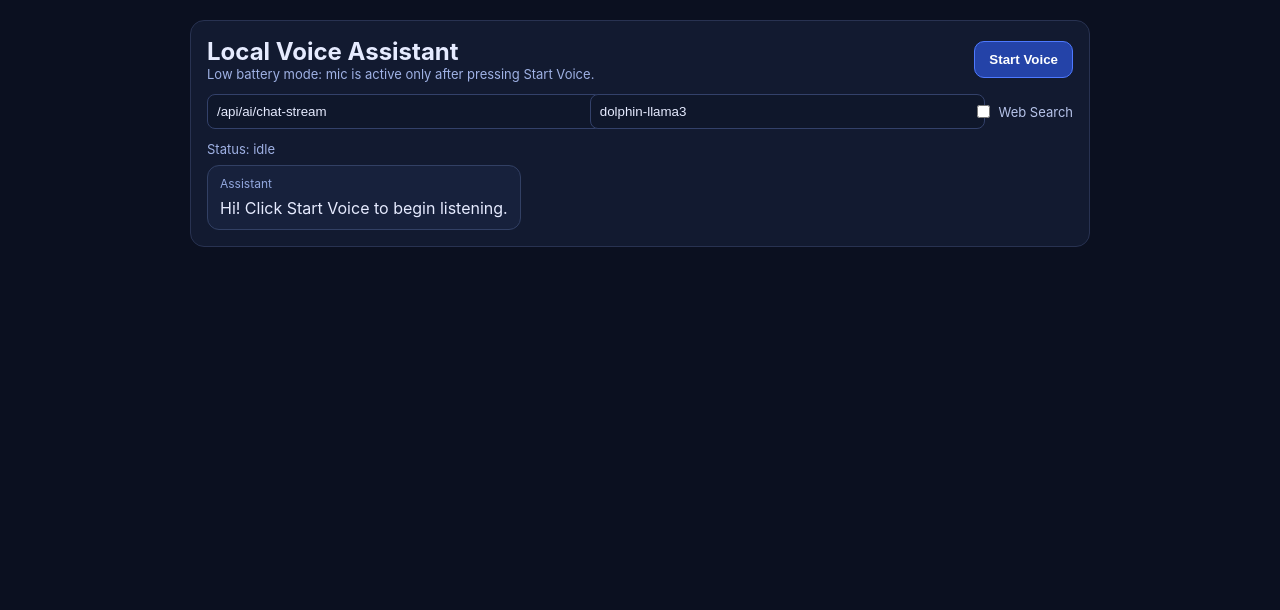
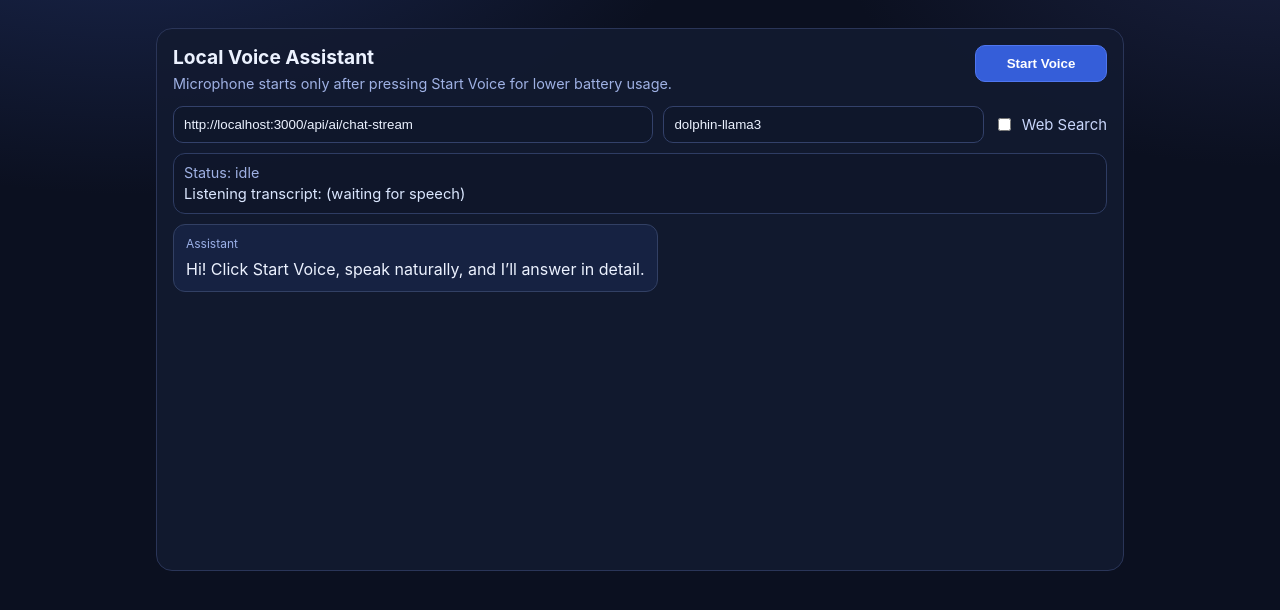
Before and after one commit to RahulRajeevan-4/MyOwnGPT, a website: page index.html in a window 1280 px wide. Drawn offline with nearby package versions, Linux system fonts and the light colour scheme.

Commit message:
Fix 5500 API URL issue and improve voice assistant UX

```diff
--- a/index.html
+++ b/index.html
@@ -8,26 +8,147 @@
     <script crossorigin src="https://unpkg.com/react-dom@18/umd/react-dom.development.js"></script>
     <script src="https://unpkg.com/@babel/standalone/babel.min.js"></script>
     <style>
-      body { margin: 0; font-family: Inter, system-ui, sans-serif; background: #0b1020; color: #e6ebff; }
-      .app { max-width: 900px; margin: 0 auto; padding: 20px; }
-      .card { background: #121a30; border: 1px solid #283251; border-radius: 14px; padding: 16px; }
-      .top { display: flex; justify-content: space-between; align-items: center; gap: 12px; margin-bottom: 12px; }
-      .btn { border: 1px solid #4e79ff; background: #2443a8; color: #fff; padding: 10px 14px; border-radius: 10px; cursor: pointer; font-weight: 700; }
-      .btn.stop { background: #7e1f31; border-color: #c23a58; }
-      .btn:disabled { opacity: 0.5; cursor: not-allowed; }
-      .meta { color: #9fb1e4; font-size: 13px; }
-      .controls { display: grid; grid-template-columns: 1fr 1fr auto; gap: 8px; margin-bottom: 12px; }
-      input[type="text"] { width: 100%; background: #0f172b; color: #e6ebff; border: 1px solid #33416a; border-radius: 8px; padding: 9px; }
-      label { display: flex; align-items: center; gap: 6px; font-size: 13px; color: #b7c4ea; }
-      .chat { max-height: 62vh; overflow: auto; display: flex; flex-direction: column; gap: 10px; }
-      .msg { border-radius: 12px; padding: 10px 12px; border: 1px solid #324064; white-space: pre-wrap; line-height: 1.4; }
-      .user { background: #1a2f63; align-self: flex-end; max-width: 80%; }
-      .assistant { background: #17213c; align-self: flex-start; max-width: 92%; }
-      .small { color: #92a7de; font-size: 12px; margin-bottom: 4px; }
+      :root {
+        --bg: #0b1020;
+        --panel: #121a30;
+        --panel-soft: #0f172b;
+        --text: #ecf2ff;
+        --muted: #9fb1e4;
+        --border: #2a3558;
+        --primary: #355ed9;
+        --primary-border: #4f76ef;
+        --danger: #7e1f31;
+        --danger-border: #c23a58;
+      }
+
+      * { box-sizing: border-box; }
+
+      body {
+        margin: 0;
+        min-height: 100vh;
+        font-family: Inter, system-ui, -apple-system, Segoe UI, Roboto, Helvetica, Arial, sans-serif;
+        background:
+          radial-gradient(1000px 600px at 10% -20%, #1d2b57 0%, transparent 60%),
+          radial-gradient(900px 500px at 100% -10%, #1a2140 0%, transparent 50%),
+          var(--bg);
+        color: var(--text);
+      }
+
+      .container {
+        max-width: 1000px;
+        margin: 28px auto;
+        padding: 0 16px;
+      }
+
+      .panel {
+        background: rgba(18, 26, 48, 0.9);
+        border: 1px solid var(--border);
+        border-radius: 16px;
+        padding: 16px;
+      }
+
+      .top {
+        display: flex;
+        justify-content: space-between;
+        align-items: flex-start;
+        gap: 12px;
+        margin-bottom: 14px;
+      }
+
+      h1 {
+        margin: 0;
+        font-size: 1.2rem;
+      }
+
+      .subtitle {
+        margin-top: 6px;
+        font-size: 0.9rem;
+        color: var(--muted);
+      }
+
+      .btn {
+        border: 1px solid var(--primary-border);
+        background: var(--primary);
+        color: #fff;
+        padding: 10px 14px;
+        border-radius: 10px;
+        cursor: pointer;
+        font-weight: 700;
+        min-width: 132px;
+      }
+
+      .btn.stop {
+        background: var(--danger);
+        border-color: var(--danger-border);
+      }
+
+      .btn:disabled { opacity: 0.55; cursor: not-allowed; }
+
+      .meta-row {
+        display: grid;
+        grid-template-columns: 1.5fr 1fr auto;
+        gap: 10px;
+        margin-bottom: 10px;
+      }
+
+      @media (max-width: 760px) {
+        .meta-row { grid-template-columns: 1fr; }
+      }
+
+      input[type="text"] {
+        width: 100%;
+        background: var(--panel-soft);
+        color: var(--text);
+        border: 1px solid #33416a;
+        border-radius: 10px;
+        padding: 10px;
+      }
+
+      .checkbox {
+        display: flex;
+        align-items: center;
+        gap: 8px;
+        color: #c9d6fb;
+        font-size: 0.93rem;
+      }
+
+      .status-card {
+        background: rgba(15, 23, 43, 0.9);
+        border: 1px solid #2e3c63;
+        border-radius: 12px;
+        padding: 10px;
+        margin-bottom: 10px;
+      }
+
+      .status-line { color: var(--muted); font-size: 0.9rem; }
+      .live-line { margin-top: 4px; font-size: 0.92rem; color: #dbe7ff; }
+
+      .chat {
+        max-height: 62vh;
+        min-height: 330px;
+        overflow: auto;
+        display: flex;
+        flex-direction: column;
+        gap: 10px;
+        padding-right: 2px;
+      }
+
+      .msg {
+        border-radius: 12px;
+        padding: 10px 12px;
+        border: 1px solid #324064;
+        white-space: pre-wrap;
+        line-height: 1.5;
+      }
+
+      .user { background: #213a77; align-self: flex-end; max-width: 80%; }
+      .assistant { background: #162242; align-self: flex-start; max-width: 92%; }
+      .small { color: #9bb0e8; font-size: 12px; margin-bottom: 4px; }
     </style>
   </head>
   <body>
     <div id="root"></div>
+
     <script type="text/babel">
       const { useEffect, useMemo, useRef, useState } = React;
 
@@ -40,15 +161,24 @@ Response style rules:
 4) If uncertain, state assumptions clearly.
 5) Keep context from earlier user turns and resolve follow-up references.`;
 
+      const inferDefaultApi = () => {
+        const { protocol, hostname, port } = window.location;
+        const sameHostApi = `${protocol}//${hostname}:3000/api/ai/chat-stream`;
+
+        if (port === "3000") return "/api/ai/chat-stream";
+        return sameHostApi;
+      };
+
       function App() {
         const [messages, setMessages] = useState([
-          { role: "assistant", content: "Hi! Click Start Voice to begin listening." },
+          { role: "assistant", content: "Hi! Click Start Voice, speak naturally, and I’ll answer in detail." },
         ]);
         const [model, setModel] = useState("dolphin-llama3");
-        const [apiUrl, setApiUrl] = useState("/api/ai/chat-stream");
+        const [apiUrl, setApiUrl] = useState(inferDefaultApi());
         const [voiceEnabled, setVoiceEnabled] = useState(false);
         const [status, setStatus] = useState("idle");
         const [webSearch, setWebSearch] = useState(false);
+        const [liveTranscript, setLiveTranscript] = useState("");
 
         const recognitionRef = useRef(null);
         const listeningRef = useRef(false);
@@ -57,9 +187,7 @@ Response style rules:
         const conversationRef = useRef([{ role: "system", content: SYSTEM_PROMPT }]);
         const chatRef = useRef(null);
 
-        const speechSupported = useMemo(() => {
-          return !!(window.SpeechRecognition || window.webkitSpeechRecognition);
-        }, []);
+        const speechSupported = useMemo(() => !!(window.SpeechRecognition || window.webkitSpeechRecognition), []);
 
         useEffect(() => {
           if (!chatRef.current) return;
@@ -68,6 +196,7 @@ Response style rules:
 
         useEffect(() => {
           if (!speechSupported) return;
+
           const SpeechRecognition = window.SpeechRecognition || window.webkitSpeechRecognition;
           const recognition = new SpeechRecognition();
           recognition.continuous = true;
@@ -75,11 +204,16 @@ Response style rules:
           recognition.lang = "en-US";
 
           recognition.onresult = (event) => {
+            let interimText = "";
             let finalText = "";
+
             for (let i = event.resultIndex; i < event.results.length; i += 1) {
               const result = event.results[i];
               if (result.isFinal) finalText += result[0].transcript;
+              else interimText += result[0].transcript;
             }
+
+            setLiveTranscript((interimText || finalText).trim());
 
             const transcript = finalText.trim();
             if (!transcript) return;
@@ -94,12 +228,13 @@ Response style rules:
               streamAbortRef.current = null;
             }
 
+            setLiveTranscript("");
             askAssistant(transcript);
           };
 
           recognition.onend = () => {
             if (listeningRef.current) {
-              recognition.start();
+              try { recognition.start(); } catch {}
             }
           };
 
@@ -112,13 +247,14 @@ Response style rules:
             listeningRef.current = false;
             recognition.stop();
           };
-        }, [speechSupported]);
+        }, [speechSupported, apiUrl, model, webSearch, voiceEnabled]);
 
         async function askAssistant(userText) {
           const userMessage = { role: "user", content: userText };
           const currentConversation = [...conversationRef.current, userMessage];
           conversationRef.current = currentConversation;
-          setMessages((prev) => [...prev, userMessage, { role: "assistant", content: "..." }]);
+
+          setMessages((prev) => [...prev, userMessage, { role: "assistant", content: "Thinking..." }]);
           setStatus("thinking");
 
           const controller = new AbortController();
@@ -133,7 +269,11 @@ Response style rules:
               signal: controller.signal,
             });
 
-            if (!response.ok || !response.body) throw new Error("Streaming failed.");
+            if (!response.ok || !response.body) {
+              const details = await response.text().catch(() => "");
+              throw new Error(details || `Streaming failed (${response.status})`);
+            }
+
             const reader = response.body.getReader();
             const decoder = new TextDecoder("utf-8");
             let buffer = "";
@@ -141,6 +281,7 @@ Response style rules:
             while (true) {
               const { value, done } = await reader.read();
               if (done) break;
+
               buffer += decoder.decode(value, { stream: true });
               const parts = buffer.split("\n\n");
               buffer = parts.pop() || "";
@@ -148,11 +289,14 @@ Response style rules:
               for (const part of parts) {
                 const line = part.split("\n").find((l) => l.startsWith("data:"));
                 if (!line) continue;
+
                 const payload = line.replace("data:", "").trim();
                 if (!payload) continue;
+
                 let parsed;
                 try { parsed = JSON.parse(payload); } catch { continue; }
                 const chunk = parsed?.message?.content || "";
+
                 if (chunk) {
                   assistantText += chunk;
                   setMessages((prev) => {
@@ -165,7 +309,6 @@ Response style rules:
             }
 
             conversationRef.current = [...conversationRef.current, { role: "assistant", content: assistantText }];
-            setStatus(listeningRef.current ? "listening" : "idle");
 
             if (voiceEnabled && assistantText) {
               const utterance = new SpeechSynthesisUtterance(assistantText);
@@ -180,15 +323,14 @@ Response style rules:
                 setStatus(listeningRef.current ? "listening" : "idle");
               };
               window.speechSynthesis.speak(utterance);
+            } else {
+              setStatus(listeningRef.current ? "listening" : "idle");
             }
           } catch (error) {
             if (error.name !== "AbortError") {
               setMessages((prev) => {
                 const next = [...prev];
-                next[next.length - 1] = {
-                  role: "assistant",
-                  content: `Error: ${error.message}`,
-                };
+                next[next.length - 1] = { role: "assistant", content: `Error: ${error.message}` };
                 return next;
               });
               setStatus("error");
@@ -203,7 +345,7 @@ Response style rules:
 
           if (!voiceEnabled) {
             listeningRef.current = true;
-            recognitionRef.current.start();
+            try { recognitionRef.current.start(); } catch {}
             setVoiceEnabled(true);
             setStatus("listening");
             return;
@@ -211,36 +353,42 @@ Response style rules:
 
           listeningRef.current = false;
           recognitionRef.current.stop();
+          setLiveTranscript("");
+
           if (streamAbortRef.current) streamAbortRef.current.abort();
           window.speechSynthesis.cancel();
           speakingRef.current = false;
+
           setVoiceEnabled(false);
           setStatus("idle");
         }
 
         return (
-          <div className="app">
-            <div className="card">
+          <div className="container">
+            <div className="panel">
               <div className="top">
                 <div>
-                  <h2 style={{ margin: 0 }}>Local Voice Assistant</h2>
-                  <div className="meta">Low battery mode: mic is active only after pressing Start Voice.</div>
+                  <h1>Local Voice Assistant</h1>
+                  <div className="subtitle">Microphone starts only after pressing Start Voice for lower battery usage.</div>
                 </div>
                 <button className={`btn ${voiceEnabled ? "stop" : ""}`} onClick={toggleVoice} disabled={!speechSupported}>
                   {voiceEnabled ? "Stop Voice" : "Start Voice"}
                 </button>
               </div>
 
-              <div className="controls">
-                <input type="text" value={apiUrl} onChange={(e) => setApiUrl(e.target.value)} />
-                <input type="text" value={model} onChange={(e) => setModel(e.target.value)} />
-                <label>
+              <div className="meta-row">
+                <input type="text" value={apiUrl} onChange={(e) => setApiUrl(e.target.value)} title="API URL" />
+                <input type="text" value={model} onChange={(e) => setModel(e.target.value)} title="Model" />
+                <label className="checkbox">
                   <input type="checkbox" checked={webSearch} onChange={(e) => setWebSearch(e.target.checked)} />
                   Web Search
                 </label>
               </div>
 
-              <div className="meta" style={{ marginBottom: 8 }}>Status: {status}</div>
+              <div className="status-card">
+                <div className="status-line">Status: {status}</div>
+                <div className="live-line">Listening transcript: {liveTranscript || "(waiting for speech)"}</div>
+              </div>
 
               <div className="chat" ref={chatRef}>
                 {messages.map((m, idx) => (
```
Also changed, not shown: README.md.
